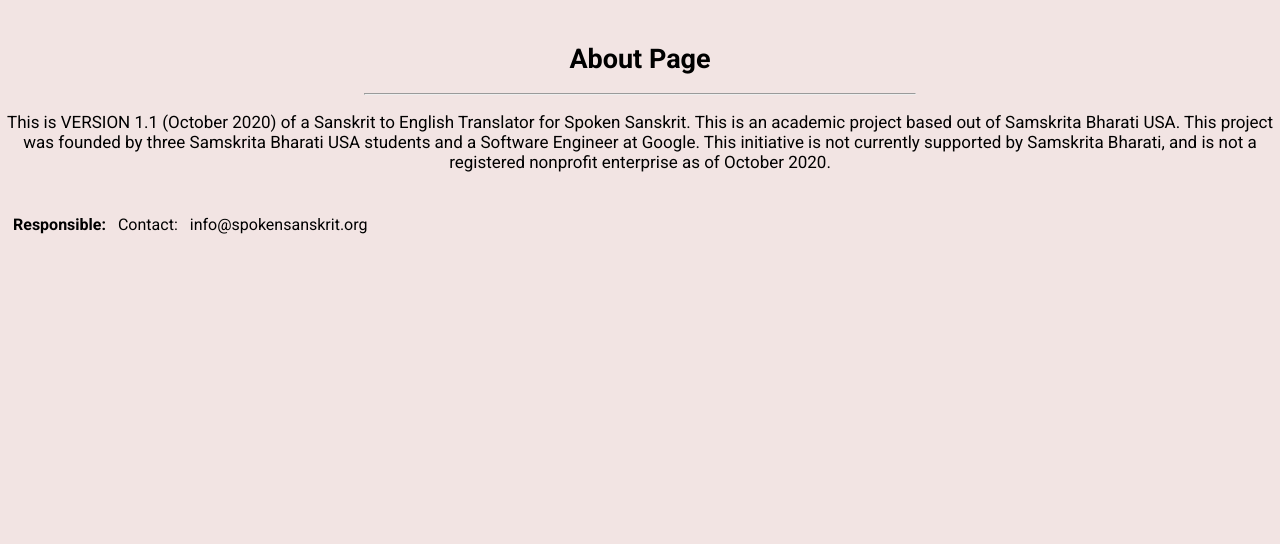
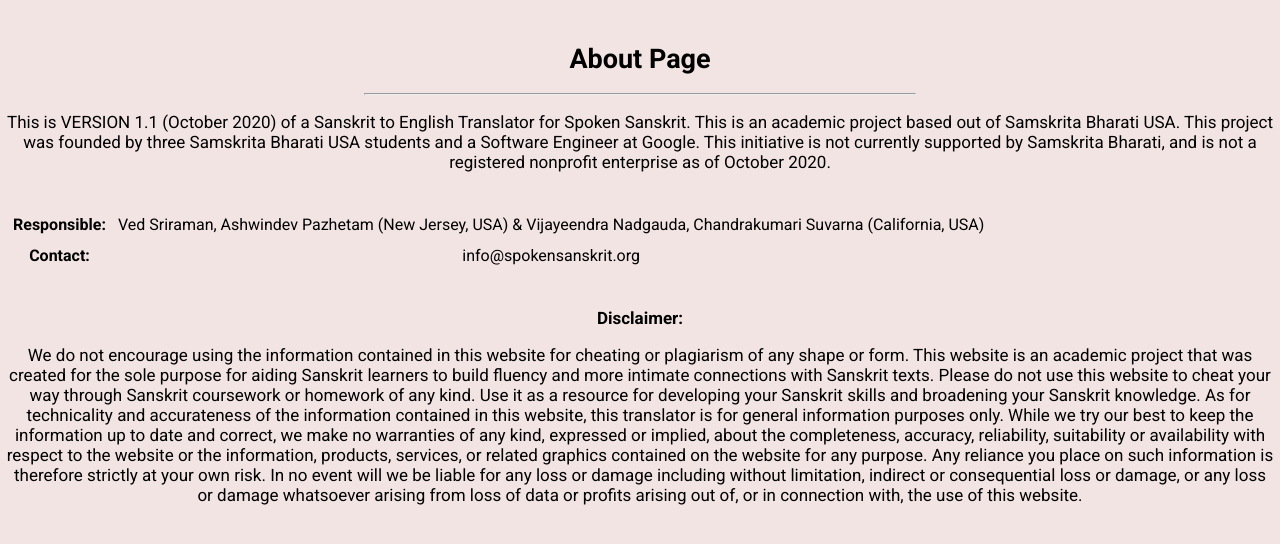
Before and after one commit to apazhetam/sanskrit-translator-website, a Flask app: page /about/ in a window 1280 px wide. Shown: the part 87-631 px from the top of the page. Run offline with Flask 2, Linux system fonts and the light colour scheme; parts of the project's set-up code (start-up, migrations or seed data) failed here and were passed over.

Commit message:
Update about.html

```diff
--- a/templates/about.html
+++ b/templates/about.html
@@ -12,12 +12,15 @@
         <table>
             <tr>
                 <td style="font-weight:bold;padding:5px;">Responsible: </td>
-                <td style="padding:5px;>Ved Sriraman, Ashwindev Pazhetam (New Jersey, USA) & Vijayeendra Nadgauda, Chandrakumari Suvarna (California, USA)</td>
+                <td style="padding:5px;">Ved Sriraman, Ashwindev Pazhetam (New Jersey, USA) & Vijayeendra Nadgauda, Chandrakumari Suvarna (California, USA)</td>
             </tr>
             <tr>
                 <td style="font-weight:bold;padding:5px;">Contact: </td>
                 <td style="padding:5px;">info@spokensanskrit.org </td>
             </tr>
         </table>
+        <br>
+        <p style="font-weight:bold">Disclaimer:</p>
+        <p>We do not encourage using the information contained in this website for cheating or plagiarism of any shape or form. This website is an academic project that was created for the sole purpose for aiding Sanskrit learners to build fluency and more intimate connections with Sanskrit texts. Please do not use this website to cheat your way through Sanskrit coursework or homework of any kind. Use it as a resource for developing your Sanskrit skills and broadening your Sanskrit knowledge. As for technicality and accurateness of the information contained in this website, this translator is for general information purposes only. While we try our best to keep the information up to date and correct, we make no warranties of any kind, expressed or implied, about the completeness, accuracy, reliability, suitability or availability with respect to the website or the information, products, services, or related graphics contained on the website for any purpose. Any reliance you place on such information is therefore strictly at your own risk. In no event will we be liable for any loss or damage including without limitation, indirect or consequential loss or damage, or any loss or damage whatsoever arising from loss of data or profits arising out of, or in connection with, the use of this website. </p>
     </div>
 {% endblock %}
```
